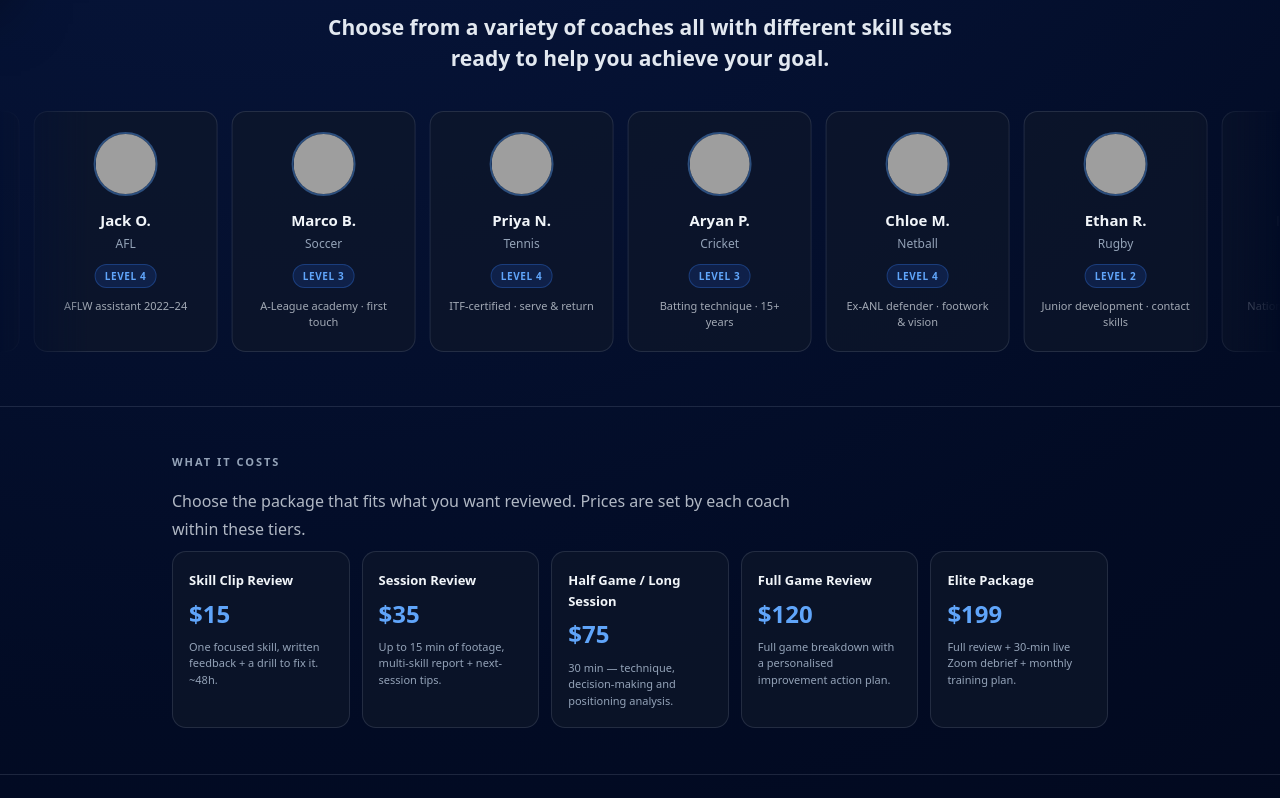
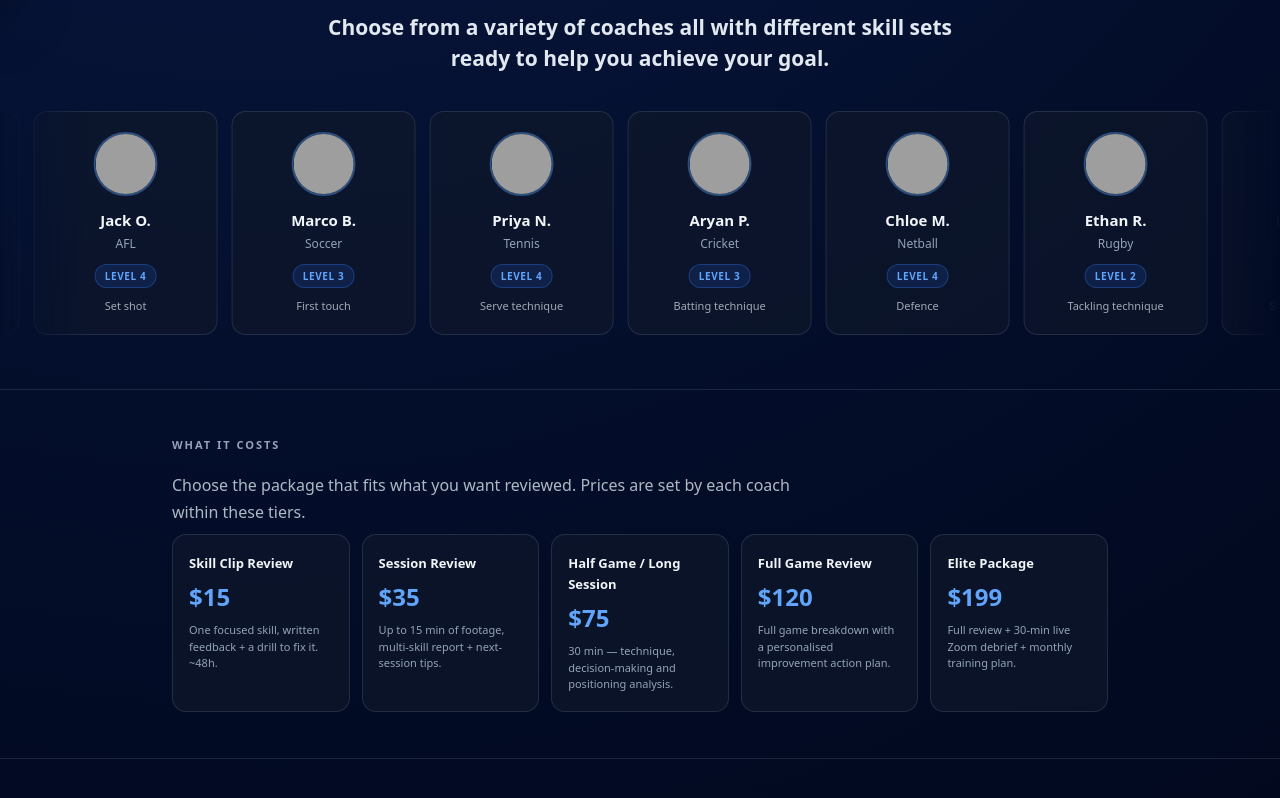
Before and after one commit to coachanywhere/coachanywhere, a website: page for-athletes.html in a window 1280 px wide. Shown: the part 797-1595 px from the top of the page. Drawn offline with Linux system fonts and the light colour scheme; grey boxes are pictures that could not be loaded.

Commit message:
Phase 5: focus areas on coach cards
Refactor the for-athletes coach carousel mock data to carry real
dictionary focus areas: the tile now shows the primary focus (focus[0])
as its subtitle and the click popup lists all focus areas as chips, so
the mock mirrors live data. select-coach cards already surface real
focus_areas via the "Specializes in" tags (Phase 4).

Co-Authored-By: Claude Opus 4.7 (1M context) <noreply@anthropic.com>

```diff
--- a/for-athletes.html
+++ b/for-athletes.html
@@ -117,6 +117,8 @@
     .coach-sport{font-size:12px;color:var(--muted);margin-bottom:9px;}
     .coach-level{display:inline-block;font-size:10px;font-weight:800;letter-spacing:.06em;text-transform:uppercase;padding:3px 9px;border-radius:999px;background:rgba(37,99,235,.16);color:var(--blue2);border:1px solid rgba(59,130,246,.3);margin-bottom:10px;}
     .coach-tag{font-size:11px;color:rgba(226,232,240,.7);line-height:1.5;}
+    .coach-focus-chips{display:flex;flex-wrap:wrap;gap:6px;justify-content:center;margin-top:12px;}
+    .coach-focus-chip{font-size:11px;font-weight:600;padding:4px 11px;border-radius:999px;background:rgba(37,99,235,.16);border:1px solid rgba(59,130,246,.34);color:#bfdbfe;}
     /* testimonial tiles — static grid (no carousel) */
     .tmn-grid{display:grid;grid-template-columns:repeat(3,1fr);gap:14px;margin-top:8px;}
     .tmn-grid .tmn-tile{width:auto;cursor:default;}
@@ -479,19 +481,26 @@
   // PLACEHOLDER coaches — mock data for pre-launch; swap for real profiles later.
   (function(){
     const COACHES = [
-      { name:"Sarah K.",  sport:"Basketball", level:"Level 4", tag:"Former WNBL guard · U18 development",   initials:"SK", img:"https://images.unsplash.com/photo-1517841905240-472988babdf9?w=200&h=200&fit=crop&crop=faces" },
-      { name:"Jack O.",   sport:"AFL",        level:"Level 4", tag:"AFLW assistant 2022–24",                initials:"JO", img:"https://images.unsplash.com/photo-1500648767791-00dcc994a43e?w=200&h=200&fit=crop&crop=faces" },
-      { name:"Marco B.",  sport:"Soccer",     level:"Level 3", tag:"A-League academy · first touch",         initials:"MB", img:"https://images.unsplash.com/photo-1506794778202-cad84cf45f1d?w=200&h=200&fit=crop&crop=faces" },
-      { name:"Priya N.",  sport:"Tennis",     level:"Level 4", tag:"ITF-certified · serve & return",         initials:"PN", img:"https://images.unsplash.com/photo-1494790108377-be9c29b29330?w=200&h=200&fit=crop&crop=faces" },
-      { name:"Aryan P.",  sport:"Cricket",    level:"Level 3", tag:"Batting technique · 15+ years",          initials:"AP", img:"https://images.unsplash.com/photo-1492562080023-ab3db95bfbce?w=200&h=200&fit=crop&crop=faces" },
-      { name:"Chloe M.",  sport:"Netball",    level:"Level 4", tag:"Ex-ANL defender · footwork & vision",    initials:"CM", img:"https://images.unsplash.com/photo-1499996860823-5214fcc65f8f?w=200&h=200&fit=crop&crop=faces" },
-      { name:"Ethan R.",  sport:"Rugby",      level:"Level 2", tag:"Junior development · contact skills",    initials:"ER", img:"https://images.unsplash.com/photo-1534528741775-53994a69daeb?w=200&h=200&fit=crop&crop=faces" },
-      { name:"Hannah L.", sport:"Swimming",   level:"Level 4", tag:"National-pathway · stroke mechanics",    initials:"HL", img:"https://images.unsplash.com/photo-1438761681033-6461ffad8d80?w=200&h=200&fit=crop&crop=faces" },
-      { name:"Dylan F.",  sport:"Athletics",  level:"Level 3", tag:"Sprint mechanics · state coach",         initials:"DF", img:"https://images.unsplash.com/photo-1507003211169-0a1dd7228f2d?w=200&h=200&fit=crop&crop=faces" },
-      { name:"Mia C.",    sport:"Hockey",     level:"Level 3", tag:"Drag-flick & penalty corners",           initials:"MC", img:"https://images.unsplash.com/photo-1544723795-3fb6469f5b39?w=200&h=200&fit=crop&crop=faces" }
+      // focus[] holds real dictionary focus areas so the mock mirrors live data;
+      // focus[0] shows on the tile, all show in the popup. Swap to real coaches later.
+      { name:"Sarah K.",  sport:"Basketball", level:"Level 4", focus:["Shooting","Court vision/IQ","U18 development"], initials:"SK", img:"https://images.unsplash.com/photo-1517841905240-472988babdf9?w=200&h=200&fit=crop&crop=faces" },
+      { name:"Jack O.",   sport:"AFL",        level:"Level 4", focus:["Set shot","Kicking technique","Marking"],        initials:"JO", img:"https://images.unsplash.com/photo-1500648767791-00dcc994a43e?w=200&h=200&fit=crop&crop=faces" },
+      { name:"Marco B.",  sport:"Soccer",     level:"Level 3", focus:["First touch","Passing range","Finishing"],       initials:"MB", img:"https://images.unsplash.com/photo-1506794778202-cad84cf45f1d?w=200&h=200&fit=crop&crop=faces" },
+      { name:"Priya N.",  sport:"Tennis",     level:"Level 4", focus:["Serve technique","Net play","Baseline rallying"],initials:"PN", img:"https://images.unsplash.com/photo-1494790108377-be9c29b29330?w=200&h=200&fit=crop&crop=faces" },
+      { name:"Aryan P.",  sport:"Cricket",    level:"Level 3", focus:["Batting technique","Game strategy"],             initials:"AP", img:"https://images.unsplash.com/photo-1492562080023-ab3db95bfbce?w=200&h=200&fit=crop&crop=faces" },
+      { name:"Chloe M.",  sport:"Netball",    level:"Level 4", focus:["Defence","Footwork","Passing & vision"],         initials:"CM", img:"https://images.unsplash.com/photo-1499996860823-5214fcc65f8f?w=200&h=200&fit=crop&crop=faces" },
+      { name:"Ethan R.",  sport:"Rugby",      level:"Level 2", focus:["Tackling technique","Rucking & breakdown"],      initials:"ER", img:"https://images.unsplash.com/photo-1534528741775-53994a69daeb?w=200&h=200&fit=crop&crop=faces" },
+      { name:"Hannah L.", sport:"Swimming",   level:"Level 4", focus:["Stroke technique","Starts & turns"],             initials:"HL", img:"https://images.unsplash.com/photo-1438761681033-6461ffad8d80?w=200&h=200&fit=crop&crop=faces" },
+      { name:"Dylan F.",  sport:"Athletics",  level:"Level 3", focus:["Sprint mechanics","Race strategy"],              initials:"DF", img:"https://images.unsplash.com/photo-1507003211169-0a1dd7228f2d?w=200&h=200&fit=crop&crop=faces" },
+      { name:"Mia C.",    sport:"Hockey",     level:"Level 3", focus:["Drag-flick","Penalty corners","Stick skills"],  initials:"MC", img:"https://images.unsplash.com/photo-1544723795-3fb6469f5b39?w=200&h=200&fit=crop&crop=faces" }
     ];
+    // Tile shows the primary focus area; popup shows all of them.
     function inner(c){
-      return `${avatarHTML(c)}<div class="coach-name">${c.name}</div><div class="coach-sport">${c.sport}</div><div class="coach-level">${c.level}</div><div class="coach-tag">${c.tag}</div>`;
+      return `${avatarHTML(c)}<div class="coach-name">${c.name}</div><div class="coach-sport">${c.sport}</div><div class="coach-level">${c.level}</div><div class="coach-tag">${(c.focus&&c.focus[0])||""}</div>`;
+    }
+    function coachModal(c){
+      const chips=(c.focus||[]).map(f=>`<span class="coach-focus-chip">${f}</span>`).join("");
+      return `${avatarHTML(c)}<div class="coach-name">${c.name}</div><div class="coach-sport">${c.sport}</div><div class="coach-level">${c.level}</div><div class="coach-focus-chips">${chips}</div>`;
     }
     const track = document.getElementById("coachTrack");
     if(!track) return;
@@ -499,7 +508,7 @@
     track.innerHTML = tiles + tiles;  // duplicate for a seamless loop
     track.addEventListener("click", function(e){
       const t = e.target.closest(".coach-tile"); if(!t) return;
-      openShowModal(inner(COACHES[+t.dataset.idx]));
+      openShowModal(coachModal(COACHES[+t.dataset.idx]));
     });
   })();
 
```
